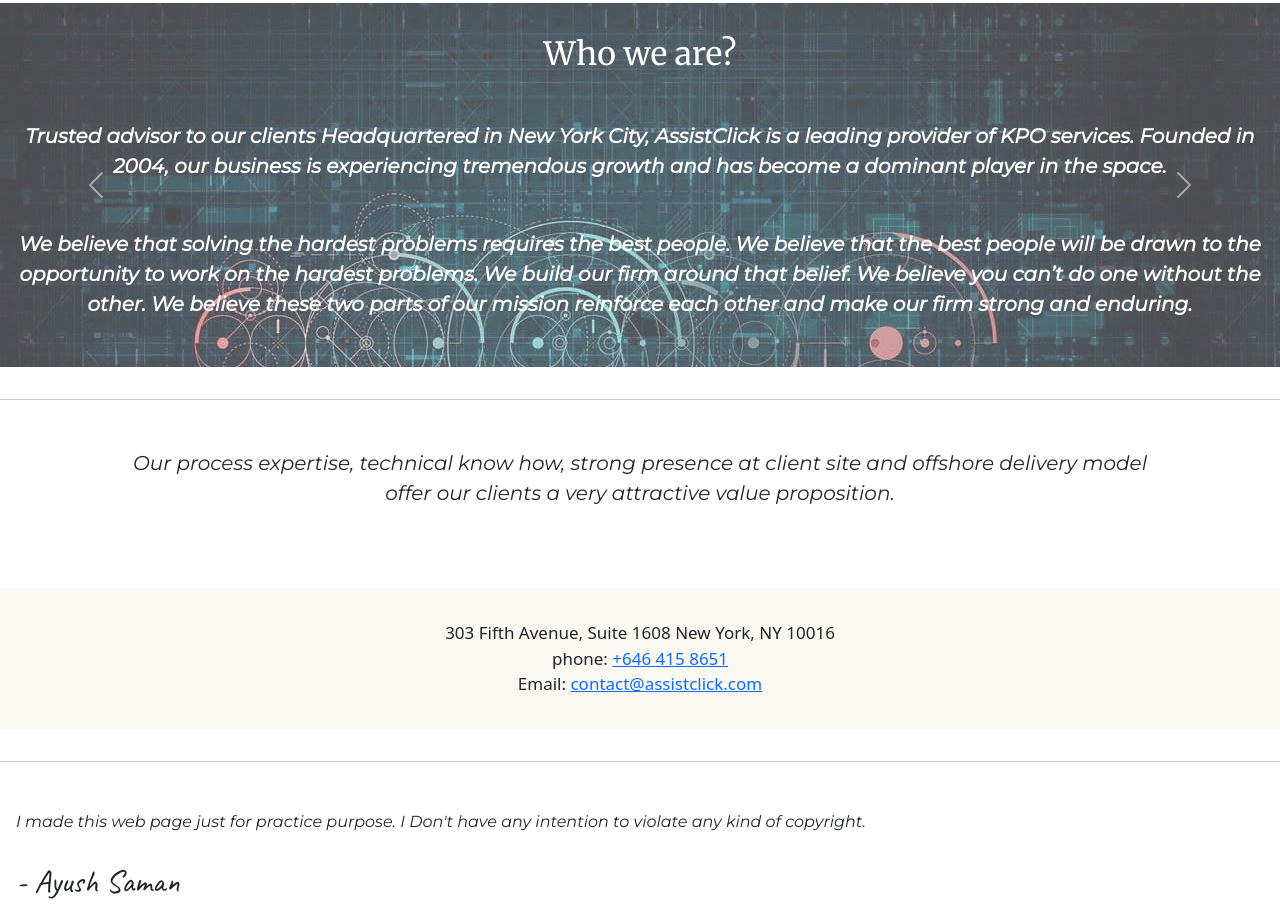
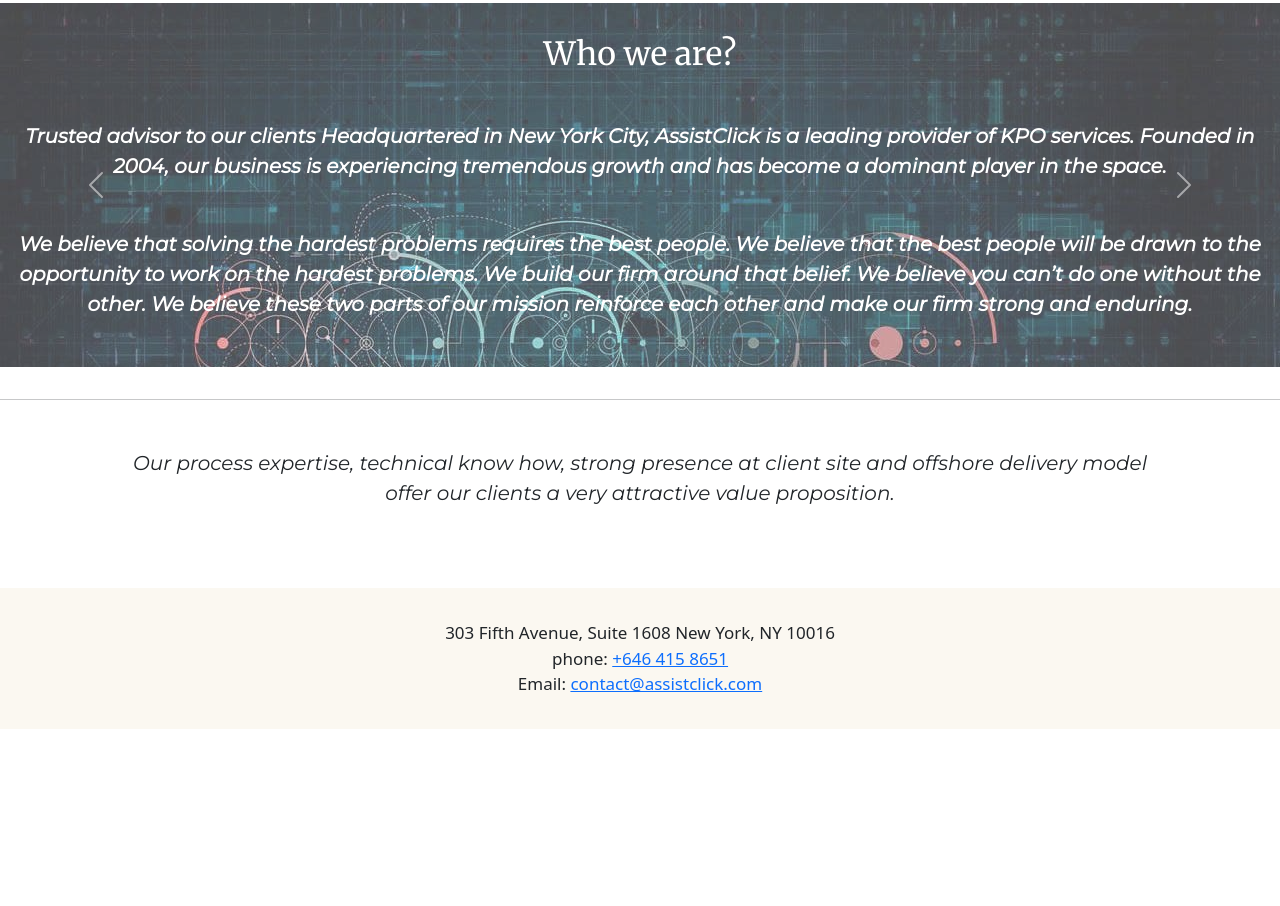
Before and after one commit to AyushSaman/Assist_click_project01, a plain HTML site: page index.html in a window 1280 px wide. Shown: the part 988-1894 px from the top of the page. After the commit the page ends 1717 px from the top, so only its background shows below. Drawn offline with nearby package versions, Linux system fonts and the light colour scheme.

Commit message:
removing copyright

```diff
--- a/index.html
+++ b/index.html
@@ -171,24 +171,6 @@
             </span>
         </div>
     </footer>
-    <hr>
-
-    <div class="copyright">
-        <span>
-            I made this web page just for practice purpose. I Don't have any intention to violate any
-            kind of copyright.
-        </span><br>
-        <br>
-        <span class="name"> - Ayush Saman</span>
-    </div>
-
-
-
-
-
-
-
-
 
 
 
```
